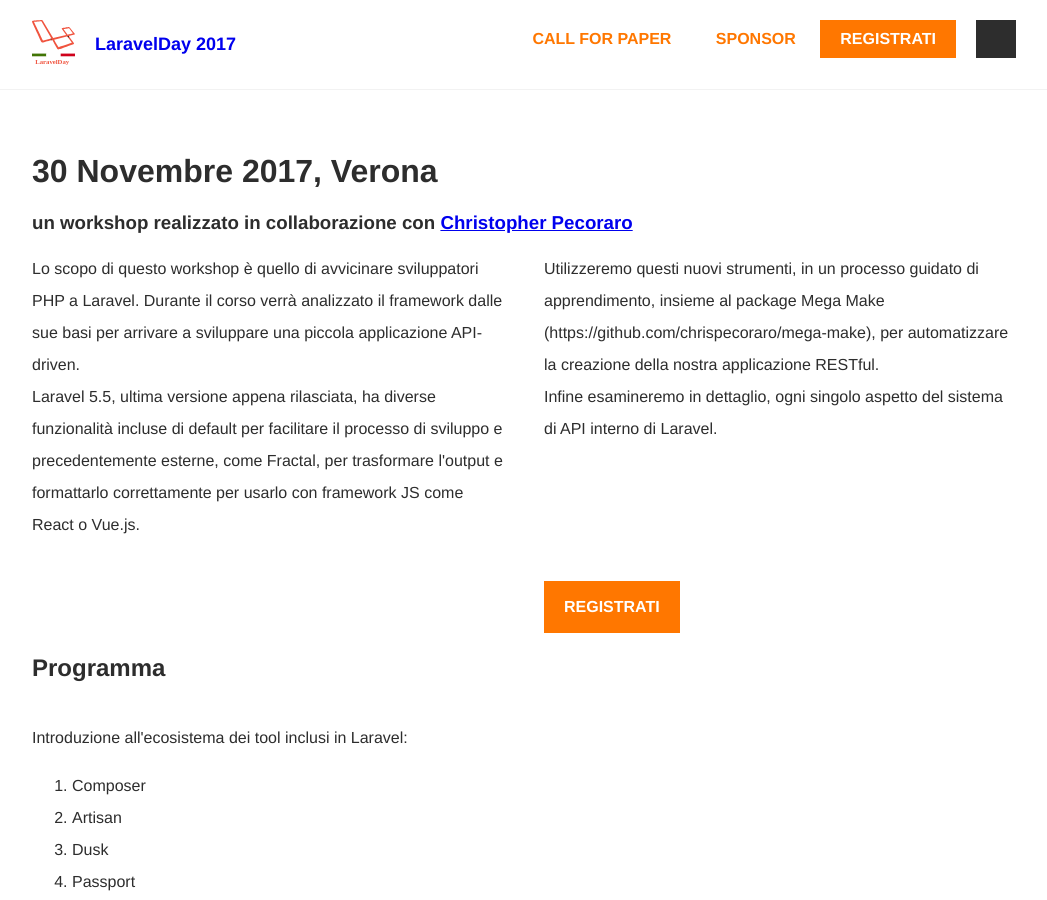
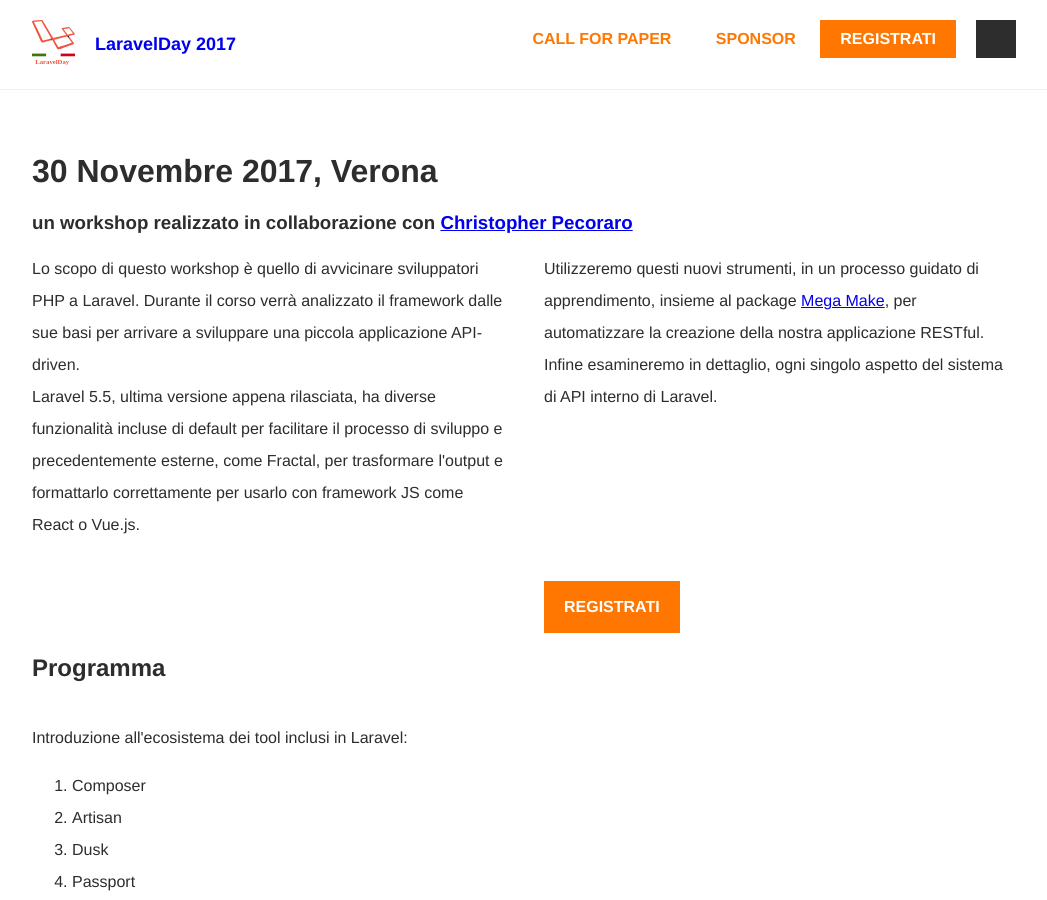
Before and after one commit to GrUSP/2017.laravelday.it, a Jekyll site: the page built from workshop.html, in a window 1280 px wide and 900 px high, scrolled down 571 px. Shown: the whole window, without its empty margins (116-1163 px from the left). Built offline with Jekyll 4.4.1, drawn with Linux system fonts in a browser that asks for light colours; some web fonts are replaced; some of the changed lines change nothing that is shown.

Commit message:
workshops

```diff
--- a/workshop.html
+++ b/workshop.html
@@ -20,7 +20,7 @@
     </p>
 
     <p class="row__column">
-      Utilizzeremo questi nuovi strumenti, in un processo guidato di apprendimento, insieme al package Mega Make (https://github.com/chrispecoraro/mega-make), per automatizzare la creazione della nostra applicazione RESTful.<br>
+      Utilizzeremo questi nuovi strumenti, in un processo guidato di apprendimento, insieme al package <a href="https://github.com/chrispecoraro/mega-make">Mega Make</a>, per automatizzare la creazione della nostra applicazione RESTful.<br>
       Infine esamineremo in dettaglio, ogni singolo aspetto del sistema di API interno di Laravel.
     </p>
 
@@ -44,7 +44,6 @@
         <li>Artisan</li>
         <li>Dusk</li>
         <li>Passport</li>
-        <li></li>
       </ol>
 
       Introduzione ed utilizzo dei principali componenti Laravel:
```
